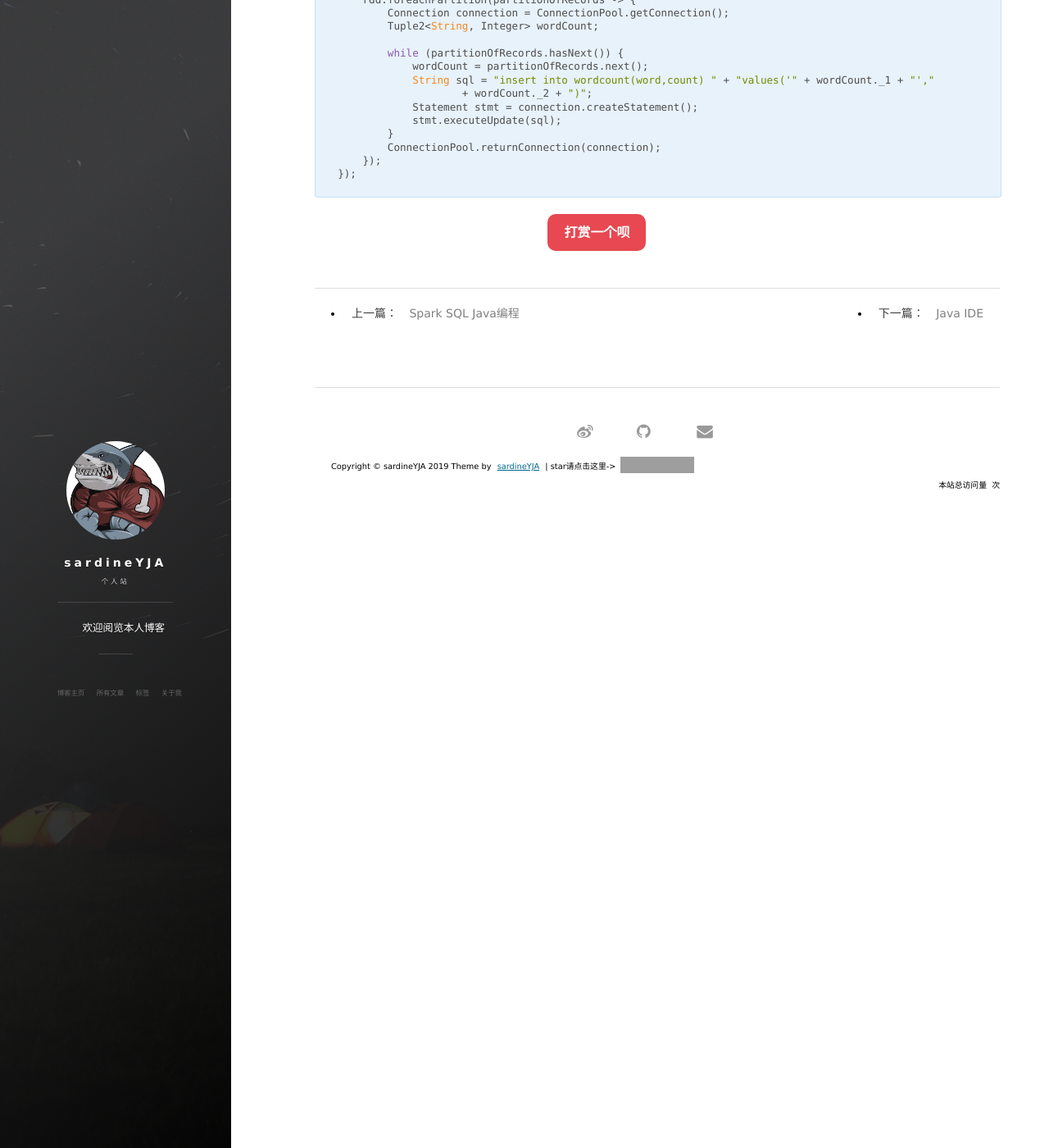
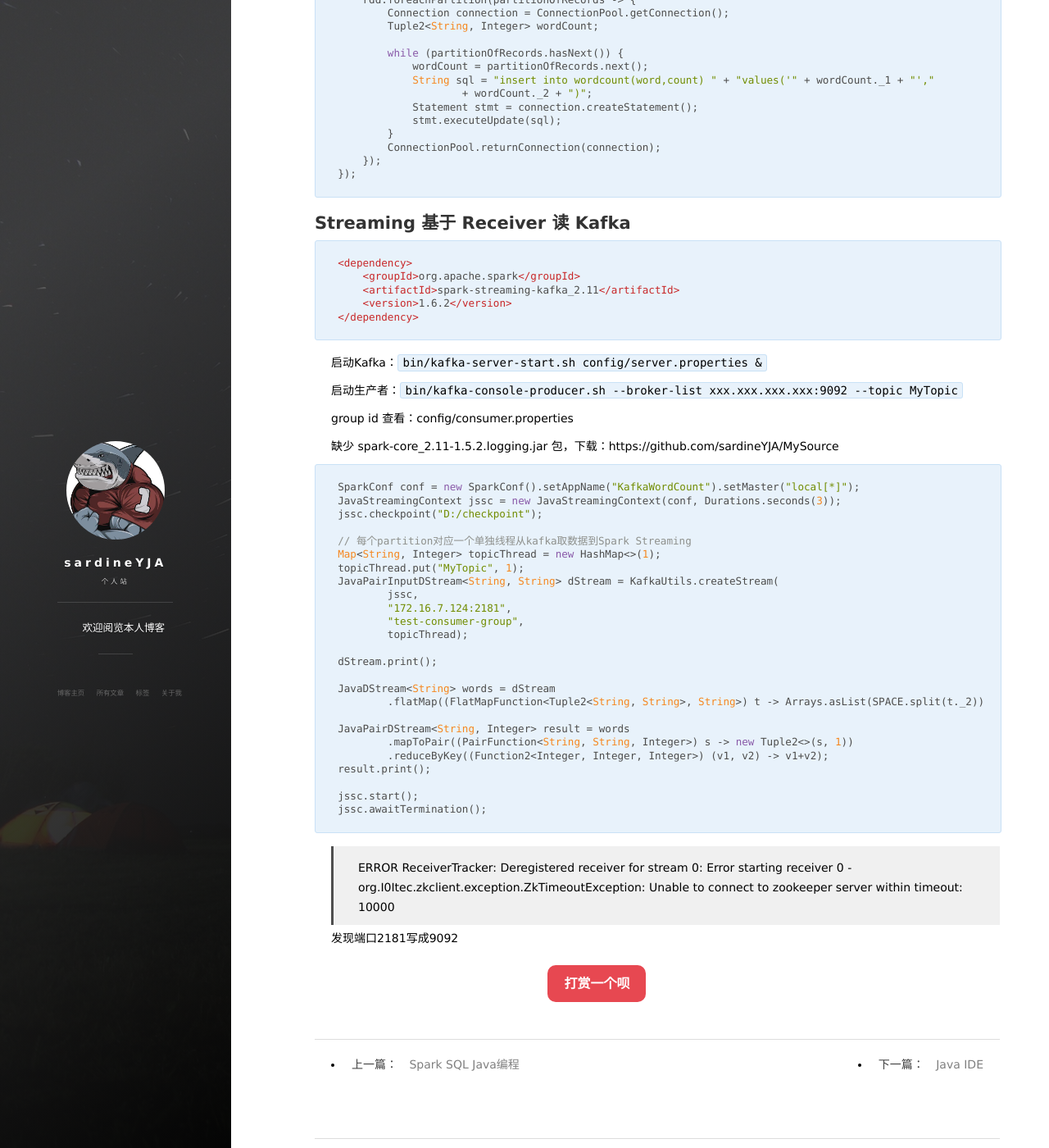
Before and after one commit to sardineYJA/sardineYJA.github.io, a Jekyll site: the page built from _posts/2019-07-29-spark-streaming-java.md, in a window 1280 px wide and 1400 px high, scrolled down 2120 px. Shown: the whole window at 82% size. Built offline with Jekyll 4.4.1, drawn with Linux system fonts in a browser that asks for light colours; nearby versions of some CDN libraries; comment, search, counter and statistics services are not loaded; grey boxes are pictures that could not be loaded.

Commit message:
Update 2019-07-29-spark-streaming-java.md

````diff
--- a/_posts/2019-07-29-spark-streaming-java.md
+++ b/_posts/2019-07-29-spark-streaming-java.md
@@ -141,3 +141,54 @@ result.foreachRDD(rdd -> {
     });
 });
 ```
+
+## Streaming 基于 Receiver 读 Kafka
+
+
+```xml
+<dependency>
+    <groupId>org.apache.spark</groupId>
+    <artifactId>spark-streaming-kafka_2.11</artifactId>
+    <version>1.6.2</version>
+</dependency>
+```
+
+启动Kafka：`bin/kafka-server-start.sh config/server.properties &`
+
+启动生产者：`bin/kafka-console-producer.sh --broker-list xxx.xxx.xxx.xxx:9092 --topic MyTopic`
+
+group id 查看：config/consumer.properties
+
+缺少 spark-core_2.11-1.5.2.logging.jar 包，下载：https://github.com/sardineYJA/MySource
+
+```java
+SparkConf conf = new SparkConf().setAppName("KafkaWordCount").setMaster("local[*]");
+JavaStreamingContext jssc = new JavaStreamingContext(conf, Durations.seconds(3));
+jssc.checkpoint("D:/checkpoint");
+
+// 每个partition对应一个单独线程从kafka取数据到Spark Streaming
+Map<String, Integer> topicThread = new HashMap<>(1);
+topicThread.put("MyTopic", 1);
+JavaPairInputDStream<String, String> dStream = KafkaUtils.createStream(
+        jssc,
+        "172.16.7.124:2181",
+        "test-consumer-group",
+        topicThread);
+
+dStream.print();
+
+JavaDStream<String> words = dStream
+        .flatMap((FlatMapFunction<Tuple2<String, String>, String>) t -> Arrays.asList(SPACE.split(t._2)).iterator());
+
+JavaPairDStream<String, Integer> result = words
+        .mapToPair((PairFunction<String, String, Integer>) s -> new Tuple2<>(s, 1))
+        .reduceByKey((Function2<Integer, Integer, Integer>) (v1, v2) -> v1+v2);
+result.print();
+
+jssc.start();
+jssc.awaitTermination();
+```
+
+> ERROR ReceiverTracker: Deregistered receiver for stream 0: Error starting receiver 0 - org.I0Itec.zkclient.exception.ZkTimeoutException: Unable to connect to zookeeper server within timeout: 10000
+
+发现端口2181写成9092
````
